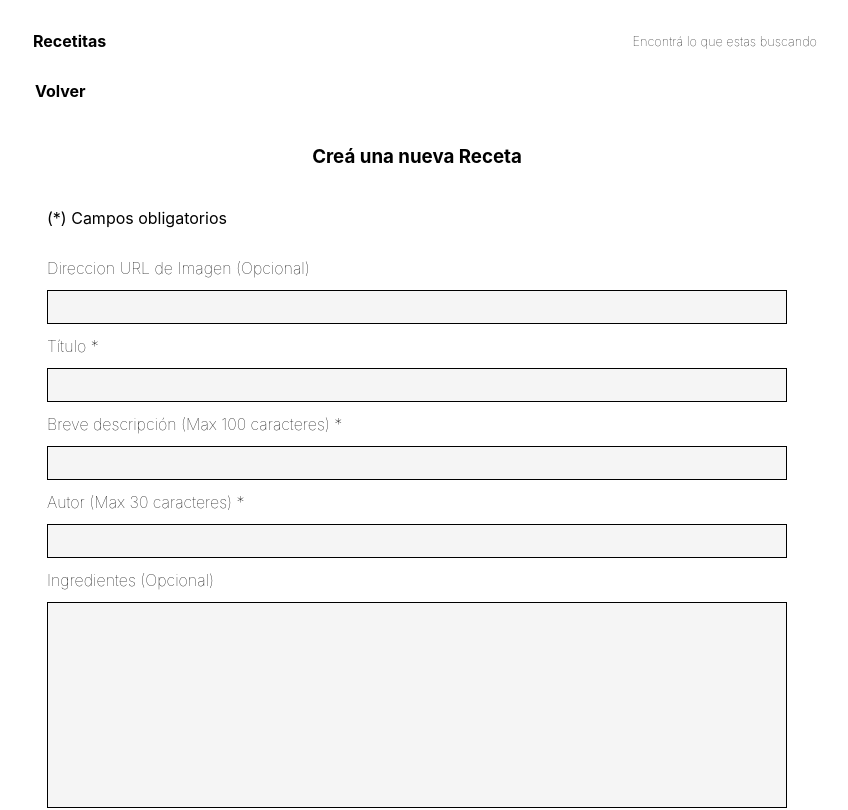
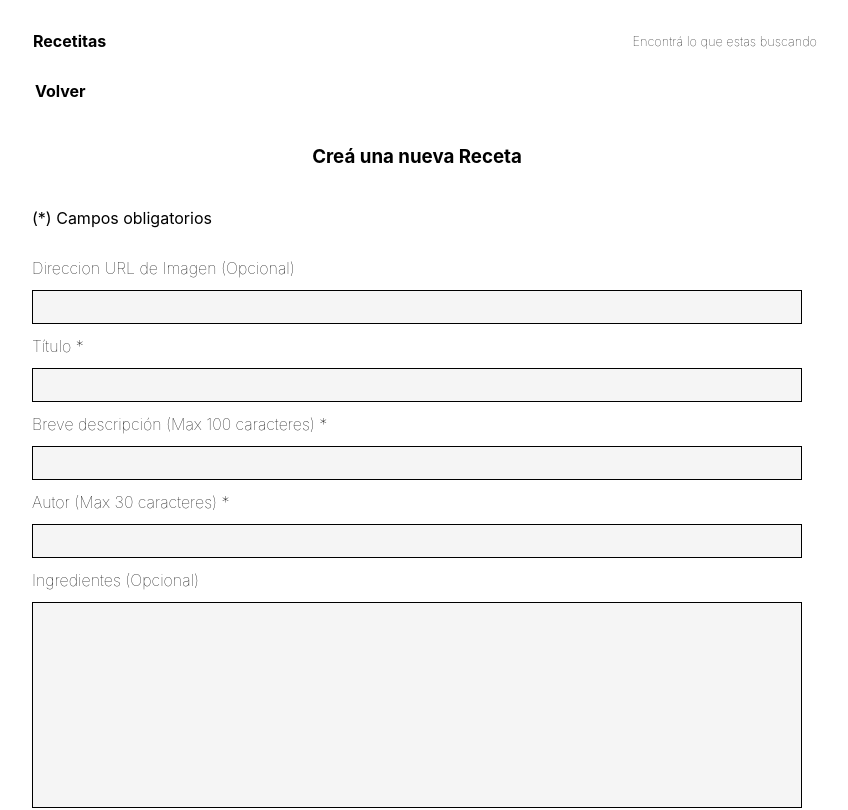
Before and after one commit to alimonestebandev/my-app-recetitas, a React (Vite) app: page /create-recipe in a window 1280 px wide. Shown: the top 810 px of the page, without its empty margins (223-1071 px from the left). Built offline with nearby package versions, Linux system fonts and the light colour scheme; some icons are missing.

Commit message:
ajuste minimo de padding

```diff
--- a/src/CSS/create-recipe.css
+++ b/src/CSS/create-recipe.css
@@ -1,5 +1,5 @@
 .form-create-recipe {
-  padding: 30px;
+  padding: 15px;
   padding-top: 0;
   display: grid;
   text-align: left;
```
